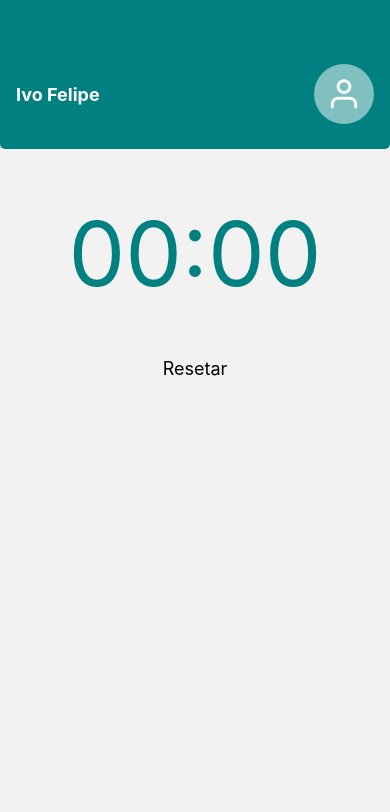
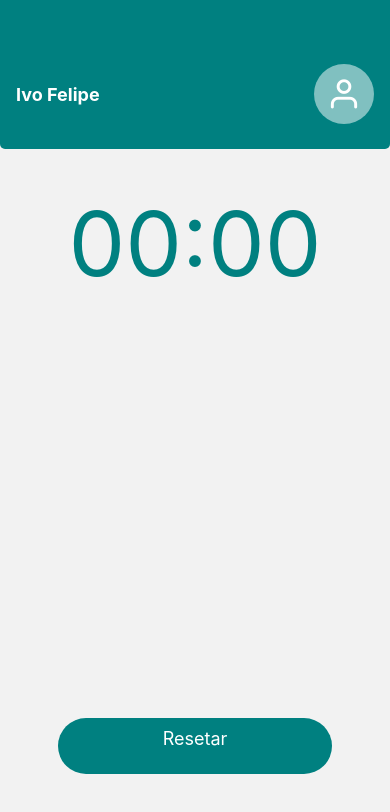
Before and after one commit to IvoMBrandao/Economia_Sustentabilidade, a React Native app: screen /inicio in a window 390 px wide. Shown: the top 812 px of the page. Built offline with nearby package versions, Linux system fonts and the light colour scheme.

Commit message:
Arrumando botão de Start

```diff
--- a/src/components/cronometro/index.jsx
+++ b/src/components/cronometro/index.jsx
@@ -15,6 +15,7 @@ class CronometroApp extends Component {
   componentWillUnmount() {
     clearInterval(this.timer);
   }
+
 
   startTimer = () => {
     this.setState({
@@ -83,7 +84,8 @@ class CronometroApp extends Component {
 
           </TouchableOpacity>
         )}
-        <TouchableOpacity style={styles.button} onPress={this.resetTimer}>
+
+        <TouchableOpacity style={styles.buttonStart} onPress={running == true? this.resetTimer : this.startTimer}>
           <Text style={styles.buttonText}>Resetar</Text>
         </TouchableOpacity>
       </View>
@@ -105,13 +107,18 @@ const styles = StyleSheet.create({
     marginBottom: 20,
     textAlign:'center',
   },
-  button: {
+  buttonStart: {
+    backgroundColor:'#008080',
+    width:274,
+    height:56,
     padding: 10,
-    borderRadius: 5,
+    borderRadius: 50,
     marginBottom: 10,
+    marginTop:400
   },
   buttonText: {
-    color: 'black',
+    textAlign:'center',
+    color: '#fff',
     fontSize: 18,
   },
 });
--- a/src/pages/welcome/index.jsx
+++ b/src/pages/welcome/index.jsx
@@ -65,6 +65,7 @@ const styles= StyleSheet.create({
     title:{
         fontSize: 24,
         fontWeight:'bold',
+        textAlign:'center',
         marginTop:25,
         marginBottom:25
     },
@@ -83,6 +84,11 @@ const styles= StyleSheet.create({
         fontSize:18,
         color:'#FFF',
         fontWeight:'bold'
+    },
+    subTitle:{
+        fontSize:15,
+        textAlign:'center',
+
     }
 
 
```
Also changed, not shown: src/components/water/index.jsx (added, +26 -0 lines).
